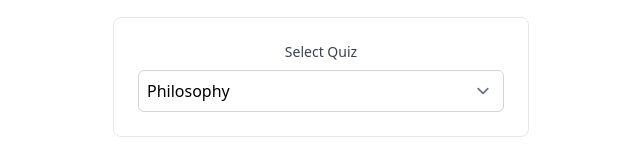
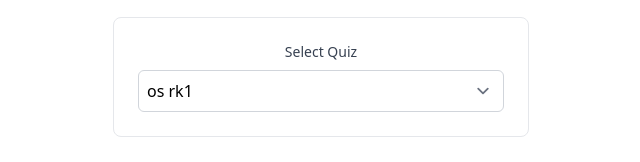
Before and after one commit to Lubas1337/quiz, a React (Vite) app: page / in a window 1280 px wide. Shown: the part 263-425 px from the top of the page, without its empty margins (319-959 px from the left). Built offline with nearby package versions, Linux system fonts and the light colour scheme.

Commit message:
add os rk 1

```diff
--- a/src/App.tsx
+++ b/src/App.tsx
@@ -16,6 +16,7 @@ const MINIMUM_QUESTIONS = 30;
 
 // Add available quiz files
 const AVAILABLE_QUIZZES = [
+    {id: 'os rk1', name: 'os rk1', file: '/os_rk1.docx'},
     {id: 'philosophy', name: 'Philosophy', file: '/pshyc.docx'},
     {id: 'Webka', name: 'Webka', file: '/webka2.docx'},
     {id: 'ix', name: 'uiux', file: '/ix.docx'},
```
Also changed, not shown: 1 other file (tests, documents, lock files or other folders).
